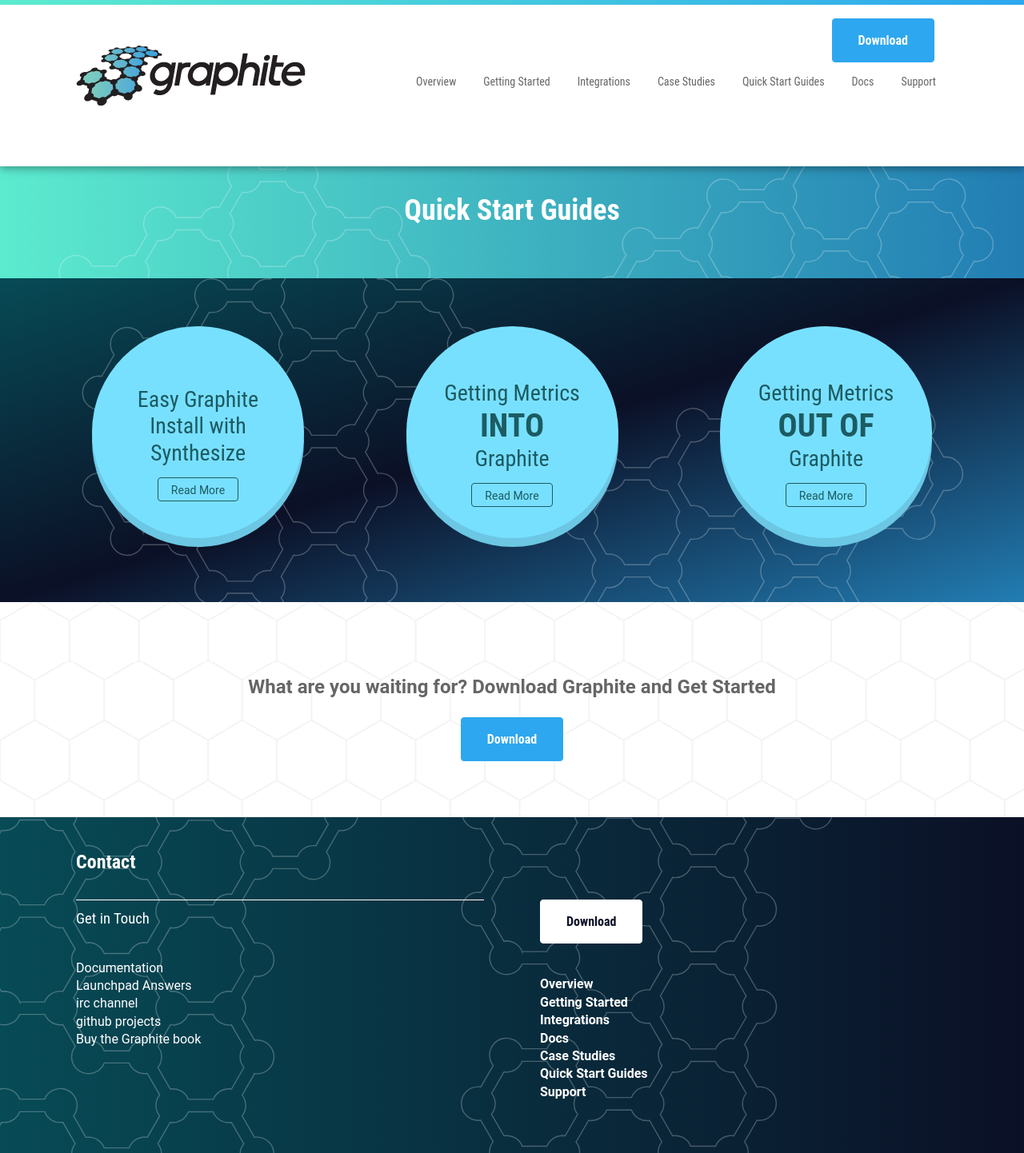
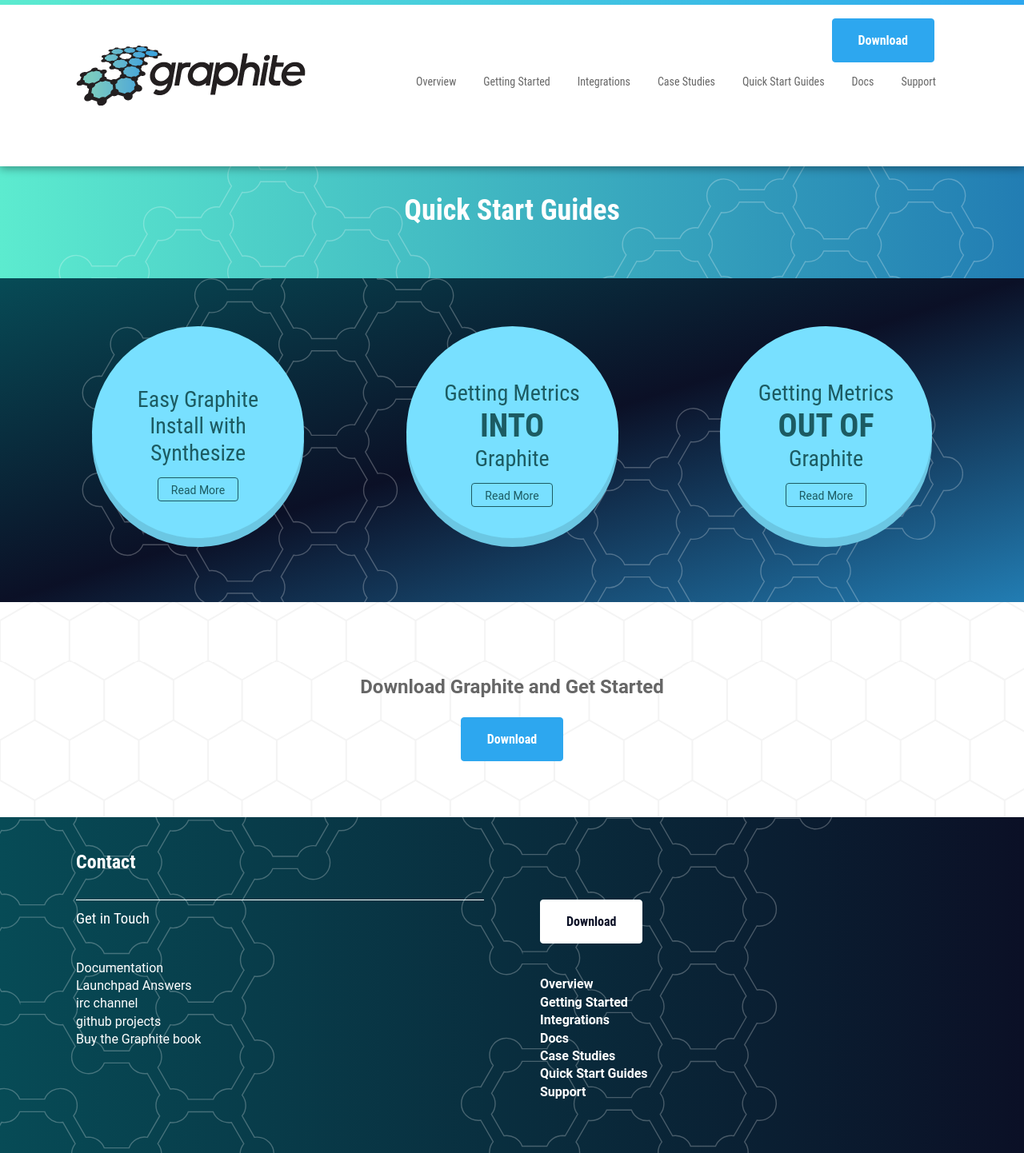
Before and after one commit to graphite-project/graphite-project.github.io, a Jekyll site: the page built from quick-start-guides/index.html, in a window 1280 px wide. Shown: the whole page at 80% size. Built offline with Jekyll 4.4.1, drawn with Linux system fonts in a browser that asks for light colours; nearby versions of some CDN libraries.

Commit message:
cta change

```diff
--- a/case-studies/index.html
+++ b/case-studies/index.html
@@ -48,7 +48,7 @@
 <div class="page-section">
   <div class="wrapper">
     <div class="text-center">
-        <h2>What are you waiting for? Download Graphite and Get Started</h2>
+        <h2>Download Graphite and Get Started</h2>
         <a class="btn btn--primary" href="https://launchpad.net/graphite/+download" target="_blank">Download</a>
     </div>
   </div>
--- a/quick-start-guides/index.html
+++ b/quick-start-guides/index.html
@@ -36,7 +36,7 @@
 <div class="page-section">
   <div class="wrapper">
     <div class="text-center">
-        <h2>What are you waiting for? Download Graphite and Get Started</h2>
+        <h2>Download Graphite and Get Started</h2>
         <a class="btn btn--primary" href="https://launchpad.net/graphite/+download" target="_blank">Download</a>
     </div>
   </div>
```
